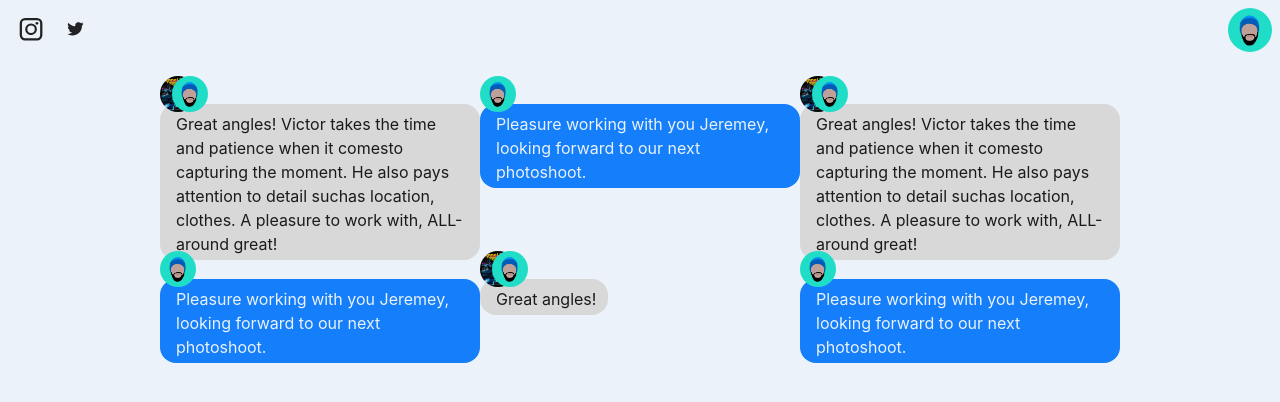
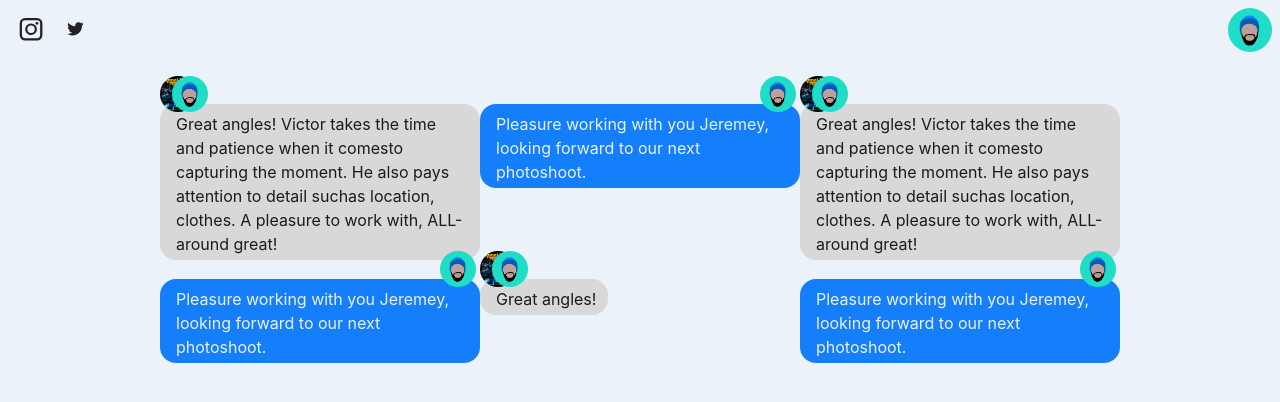
Before and after one commit to PinedaVictor/a-la-mode, a React (Vite) app: page /HappyClients in a window 1280 px wide. Shown: the top 402 px of the page. Built offline with nearby package versions, Linux system fonts and the light colour scheme.

Commit message:
Moved comment icon to the right corner of message

```diff
--- a/src/components/elements/clients/Comment.tsx
+++ b/src/components/elements/clients/Comment.tsx
@@ -10,8 +10,8 @@ export const Comment: React.FC<CommentProps> = (props) => {
   return (
     <>
       <div>
-        <div className="pb-7">
-          <div className=" absolute">
+        <div className="pb-7 relative">
+          <div className=" absolute right-1">
             <Icon img={img} imgAltText="Client image" />
           </div>
         </div>
```
